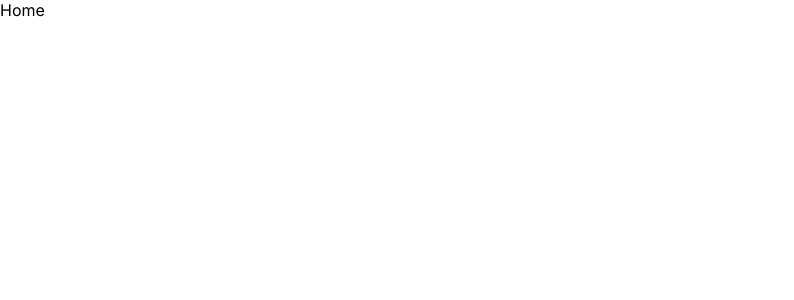
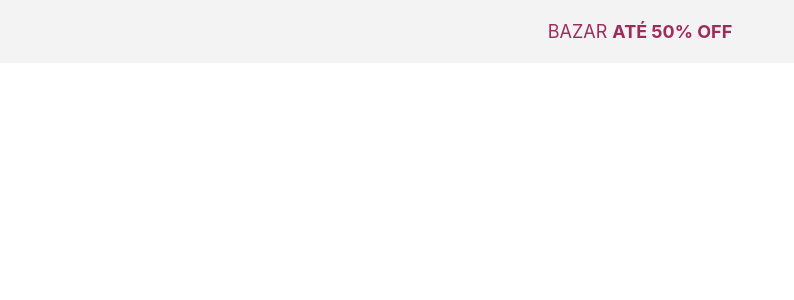
Before and after one commit to dbrazl/clothes-store-web, a React (Create React App) app: page / in a window 1280 px wide. Shown: the top 300 px of the page, without its empty margins (0-794 px from the left). Built offline with nearby package versions, Linux system fonts and the light colour scheme; the HTML template or start-up script is replaced by a standard one.

Commit message:
feat: create top bar

```diff
--- /dev/null
+++ b/src/components/TopBar/index.tsx
@@ -0,0 +1,16 @@
+import React from 'react'
+
+import { BigText, Container } from './styles'
+
+function TopBar (): JSX.Element {
+  return (
+    <Container>
+      <BigText>
+        BAZAR
+        <strong>ATÉ 50% OFF</strong>
+      </BigText>
+    </Container>
+  )
+}
+
+export default TopBar
--- /dev/null
+++ b/src/components/TopBar/styles.tsx
@@ -0,0 +1,21 @@
+import styled from 'styled-components'
+
+export const Container = styled.div`
+  width: 100%;
+  height: 63px;
+  background: #F3F3F3;
+  display: flex;
+  flex-direction: row;
+  justify-content: center;
+  align-items: center;
+`
+
+export const BigText = styled.p`
+  font-size: 18px;
+  text-transform: uppercase;
+  color: #9F2B5E;
+
+  strong {
+    margin-left: 5px;
+  }
+`
--- a/src/pages/Home/index.tsx
+++ b/src/pages/Home/index.tsx
@@ -1,7 +1,12 @@
 import React from 'react'
+import TopBar from 'components/TopBar'
 
 function Home (): JSX.Element {
-  return <div>Home</div>
+  return (
+    <div>
+      <TopBar />
+    </div>
+  )
 }
 
 export default Home
```
Also changed, not shown: 1 other file (tests, documents, lock files or other folders).
